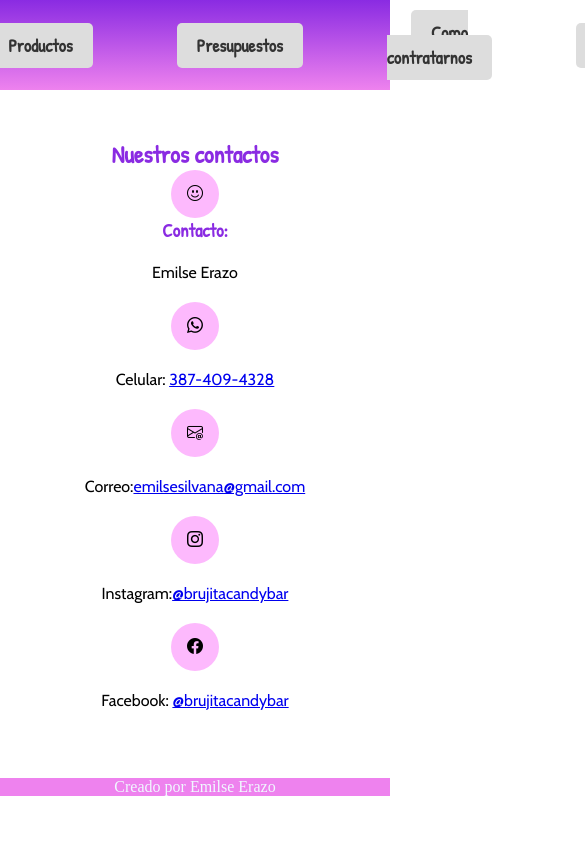
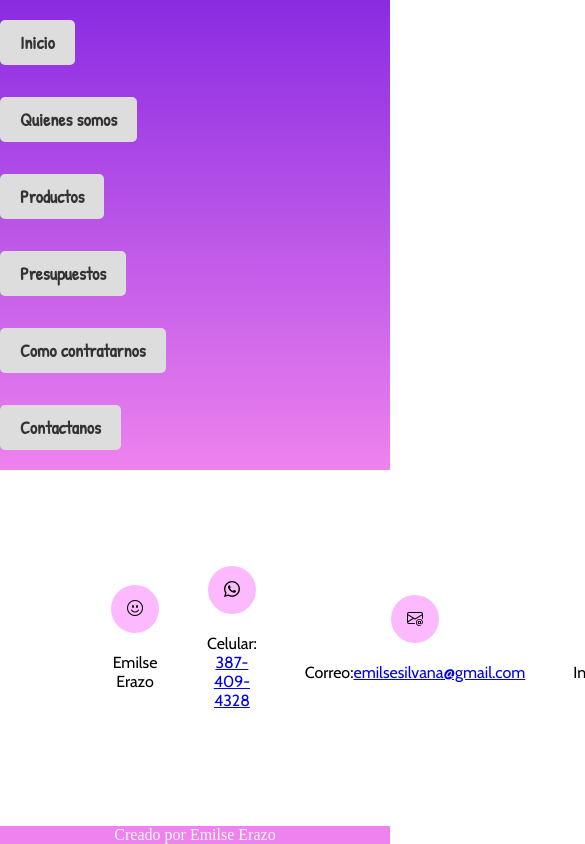
Before and after one commit to EmilseErazo/Brujita, a website: page Page/como contratarnos.html in a window 390 px wide. Shown: the top 844 px of the page, 585 px wide, since content can reach past the window. Drawn offline with nearby package versions, Linux system fonts and the light colour scheme.

Commit message:
arreglos del reponsives

```diff
--- a/Page/como contratarnos.html
+++ b/Page/como contratarnos.html
@@ -14,24 +14,22 @@
 <body>
     <nav class="classnav">
         <ul class="menu">
-            <li><a href="../index.html">Inicio</a></li>
-            <li><a href="./quienes somos.html">Quienes somos</a></li>
-            <li><a href="./productos.html">Productos</a></li>
-            <li><a href="./presupuestos.html">Presupuestos</a></li>
-            <li><a href="./como contratarnos.html">Como contratarnos</a></li>
-            <li><a href="./contactanos.html">Contactanos</a></li>
+            <li class="hijo inicio"><a href="../index.html">Inicio</a></li>
+            <li class="hijo quienes"><a href="./quienes somos.html">Quienes somos</a></li>
+            <li class="hijo productos"><a href="./productos.html">Productos</a></li>
+            <li class="hijo presupuestos"><a href="./presupuestos.html">Presupuestos</a></li>
+            <li class="como"><a href="./como contratarnos.html">Como contratarnos</a></li>
+            <li class="contactanos"><a href="./contactanos.html">Contactanos</a></li>
         </ul>
     </nav>
     <section class="iconitos text-center">
         <div class="container">
-            <h2>Nuestros contactos</h2>
-            <div class="row ">
+            <div class="row">
                 <div class="col-md-4  d-flex flex-colum aling-items-center">
                     <div class="icon">
                         <i class="bi bi-emoji-smile"></i>
                     </div>
-                    <h3>Contacto:</h3>
-                    <p>Emilse Erazo</p>
+                      <p>Emilse Erazo</p>
                 </div>
                 <div class="col-md-4 d-flex flex-colum aling-items-center">
                     <div class="icon">
--- a/scss/partials/_classnav.scss
+++ b/scss/partials/_classnav.scss
@@ -1,7 +1,68 @@
 .classnav {
-    background-color: $colorPrincipal;
-    text-align: center;
-    padding: 20px 0;
-    display: flex;
-    background-image: linear-gradient(to top, $colorPrincipal, $colorSecundario);
-    }
+  background-color: $colorPrincipal;
+  text-align: center;
+  align-content: center;
+  padding: 20px 0;
+  display: flexbox;
+  background-image: linear-gradient(to top, $colorPrincipal, $colorSecundario);
+
+
+}
+
+.menu {
+  text-align: center;
+  list-style: none;
+  padding: 3;
+  width: 100%;
+  justify-content: center;
+  gap: 2rem;
+  align-items: center;
+  display: grid;
+  grid-template-columns: 1fr 1fr 1fr 1fr 1fr 1fr;
+  grid-auto-rows: 1fr;
+  grid-template-areas:
+
+    "inicio quienes productos presupuestos como contactanos";
+}
+
+.hijo {
+  display: flex;
+  align-items: center;
+padding: auto;
+}
+
+.inicio {
+  display: flex;
+  grid-area: inicio;
+  padding: 3;
+}
+
+.quienes {
+  display: flex;
+  grid-area: quienes;
+  padding: 3;
+}
+
+.productos {
+  display: flex;
+  grid-area: productos;
+  padding: 3;
+}
+
+.presupuestos {
+  display: flex;
+  grid-area: presupuestos;
+  padding: 3;
+}
+
+.como {
+  display: flex;
+  grid-area: como;
+  padding: 3;
+}
+
+.contactanos {
+  display: flex;
+  grid-area: contactanos;
+  padding: 3;
+}
--- a/scss/partials/_comocontratarnos.scss
+++ b/scss/partials/_comocontratarnos.scss
@@ -1,4 +1,38 @@
-.contact-info {
+.row{
+  display: flex;
+  flex-direction:row;
+  align-items:center;
+  padding: 3rem;
+  gap: 3rem;
+  margin-left: 15px;
+  overflow:visible;
+}
+
+.iconitos{
+  display: flex;
+  flex-direction: row;
+  flex-direction: column;
+  /*align-items: center;*/
+  text-align: center;
+  /*padding-block: 1rem;*/
+  padding: 3rem;
+  justify-content: center;
+
+  .icon {
+    background-color: #fdb9fd;
+    width:  3rem ;
+    height: 3rem;
+   display: flex;
+   justify-content: center;
+   align-items: center;
+   border-radius: 50%;
+   margin: 0 auto; /* Centrar los íconos */
+
+   }
+ }
+
+
+/*.contact-info {
   background-color: #f0f0f0;
   padding: 20px;
   text-align: center;
@@ -28,27 +62,4 @@
     text-decoration: underline;
   }
 
-}
-
-
-
-.iconitos{
-  /*flex-direction: column;*/
-  /*align-items: center;*/
-  text-align: center;
-  /*padding-block: 1rem;*/
-  padding: 3rem;
-  justify-content: center;
- }
-
-.icon {
-    background-color: #fdb9fd;
-    width:  3rem ;
-    height: 3rem;
-   display: flex;
-   justify-content: center;
-   align-items: center;
-   border-radius: 50%;
-   margin: 0 auto; /* Centrar los íconos */
-
-   }
+}*/
--- a/scss/partials/_index.scss
+++ b/scss/partials/_index.scss
@@ -1,6 +1,7 @@
 .contenedor {
     border: 2px solid $colorPrincipal;
     height: 100vh;
+    text-decoration: none;
     display: grid;
     grid-template-columns: 1fr 1fr 1fr 1fr;
     grid-auto-rows: 1fr 1fr;
@@ -47,6 +48,7 @@
     overflow: hidden;
     background-image: linear-gradient(to top, $colorPrincipal, $colorSecundario);
 
+
   }
 
   .logo img {
@@ -63,6 +65,7 @@
     grid-area: quienes;
     align-items: center;
     justify-content: center;
+    text-decoration: none;
 
   }
 
@@ -71,6 +74,7 @@
     grid-area: productos;
     align-items: center;
     justify-content: center;
+    text-decoration: none;
   }
 
   .presupuestos {
@@ -78,6 +82,7 @@
     grid-area: presupuestos;
     align-items: center;
     justify-content: center;
+    text-decoration: none;
 
   }
 
@@ -86,6 +91,8 @@
     grid-area: contactanos;
     align-items: center;
     justify-content: center;
+    text-decoration: none;
+
   }
 }
 
--- a/scss/partials/_media-queris.scss
+++ b/scss/partials/_media-queris.scss
@@ -1,11 +1,3 @@
-@media screen and (max-width: 480px) {
-    .menu {
-      display:block;
-      gap: 1rem;
-      flex-direction: column 1fr;
-      flex-direction: row repeat(6, 1fr);
-    }
-  }
 
   @media screen and (max-width: 480px) {
 
@@ -23,4 +15,20 @@
         "contactanos";
 
     }
-  }
+
+    .menu {
+      overflow: hidden;
+    grid-template-columns: 6fr;
+    grid-auto-rows: 1fr ;
+    grid-template-areas:
+      "inicio"
+      "quienes"
+      "productos"
+      "presupuestos"
+      "como"
+      "contactanos";
+      }
+
+
+
+    }
--- a/scss/partials/_presupuesto.scss
+++ b/scss/partials/_presupuesto.scss
@@ -24,7 +24,7 @@
       }
   }
 
-  .menupresupuestos {
+ /* .menupresupuestos {
     list-style: none;
     padding: 0;
     display: flex;
@@ -32,4 +32,4 @@
     flex-wrap: nowrap;
     gap: 3rem;
 
-  }
+  }*/
--- a/scss/partials/_quienessomos.scss
+++ b/scss/partials/_quienessomos.scss
@@ -1,21 +1,28 @@
-.classnav {
+/*.classnav {
     background-color: #fdb9fd;
     text-align: center;
     padding: 20px 0;
-    display: flex;
+    display: grid;
+    align-items:baseline;
+    grid-template-columns: 6fr;
+    grid-auto-rows: 1fr ;
+    grid-template-areas:
+      "inicio  quienes  productos  presupuestos contactanos";
+
+
 
     .menu {
         list-style: none;
         padding: 5;
         width: 100%;
-        display: flex;
         justify-content: center;
         gap: 4rem;
         align-items: center;
+        display: flex;
 
       }
 
-  }
+    }*/
 
   .hero {
     background: $colorPrincipal;
@@ -30,6 +37,7 @@
     text-align: justify;
 
     .hero__texto {
+      display: flex;
         line-height: 1;
         font-size: 16px;
         text-align: left;
@@ -56,3 +64,22 @@
     position: absolute;
     width: 100%;
   }
+
+  @media screen and (max-width: 480px) {
+    .classnav {
+      height: auto;
+      grid-template-columns:  1fr;
+      grid-auto-rows: repeat(6, 1fr);
+      grid-template-areas:
+      "inicio"
+      "quienes"
+      "productos"
+      "presupuestos"
+      "como"
+      "contactanos";
+
+
+    }
+
+
+  }
```
Also changed, not shown: Page/contactanos.html (+6 -6 lines), Page/presupuestos.html (+6 -6 lines), Page/productos.html (+6 -6 lines), Page/quienes somos.html (+6 -6 lines), scss/estilos.css, scss/partials/_menu.scss (line endings or trailing spaces), 1 other file.
